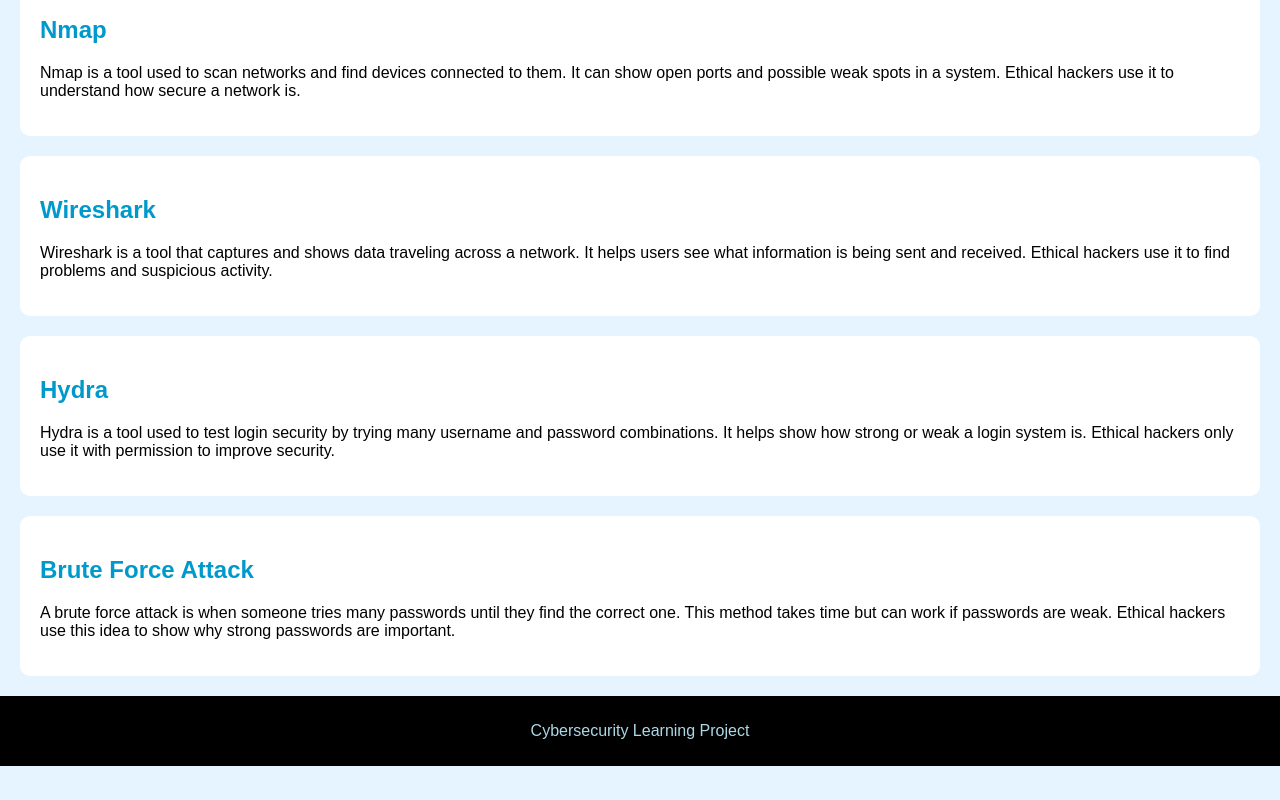
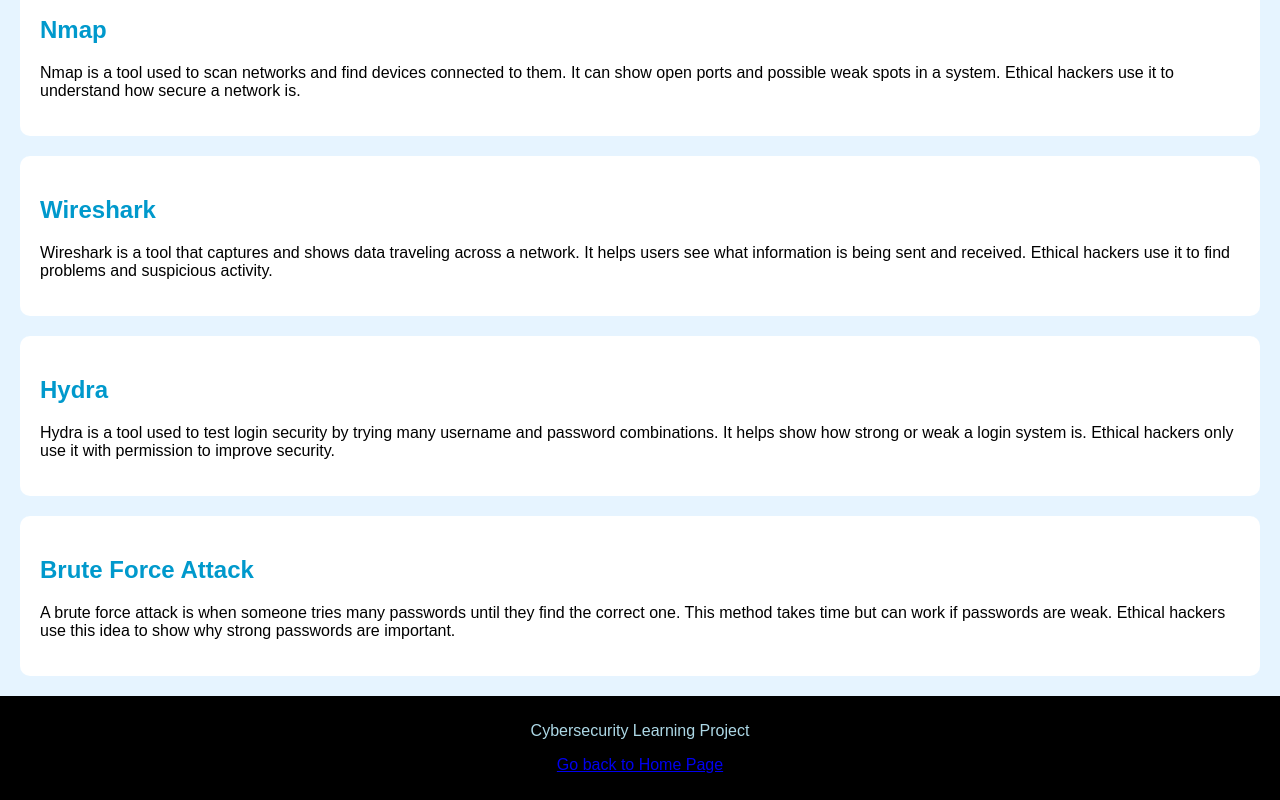
Before and after one commit to Cesar1265/Repository-Ethical-Hacking, a plain HTML site: page tools.html in a window 1280 px wide. Shown: the part 595-1395 px from the top of the page. Before the commit the page ends 1361 px from the top, so only its background shows below. Drawn offline with Linux system fonts and the light colour scheme.

Commit message:
Update tools.html

```diff
--- a/tools.html
+++ b/tools.html
@@ -94,6 +94,7 @@
 
 <footer>
     <p>Cybersecurity Learning Project</p>
+    <p><a href="index.html">Go back to Home Page</p>
 </footer>
 
 </body>
```
